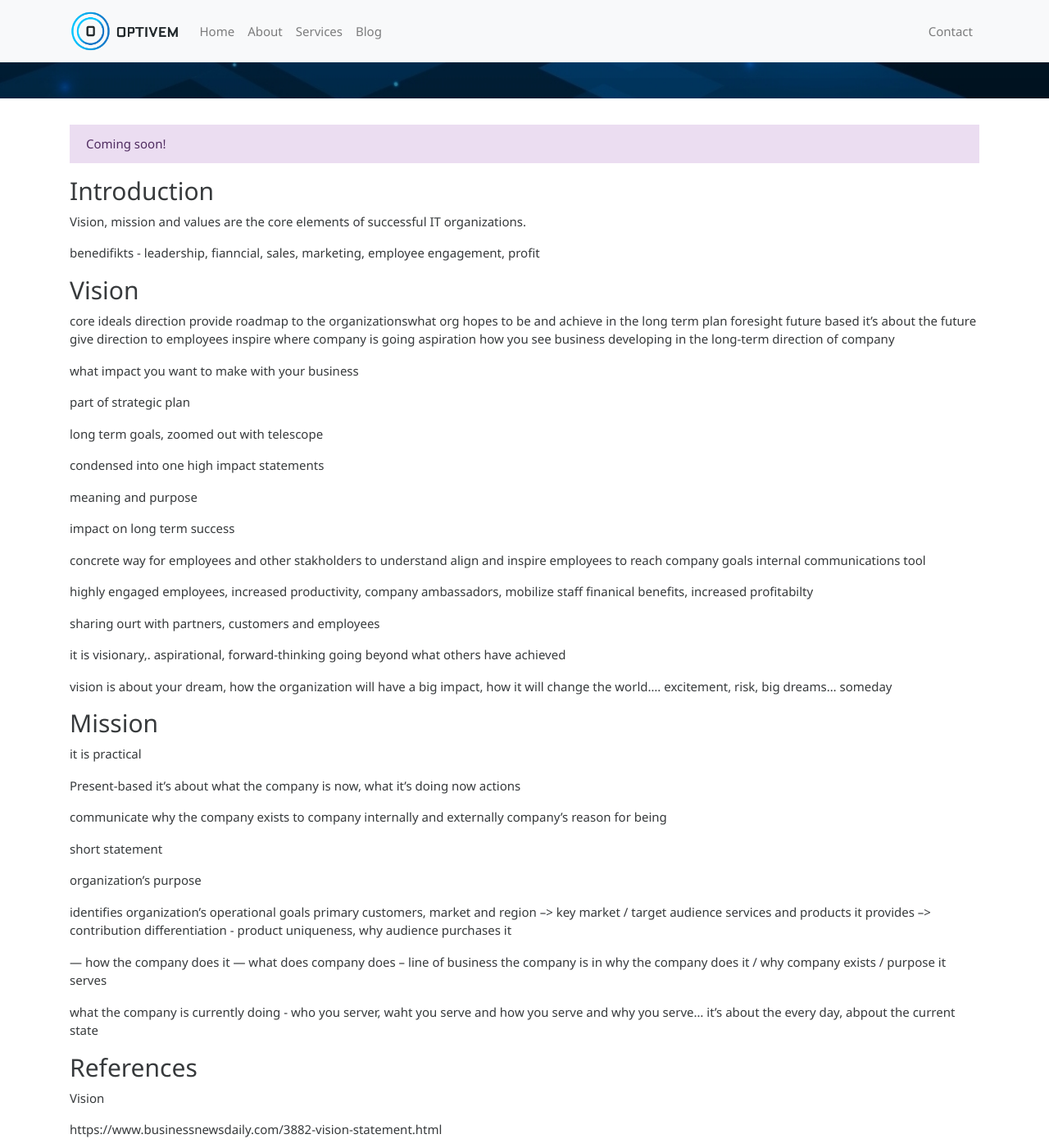
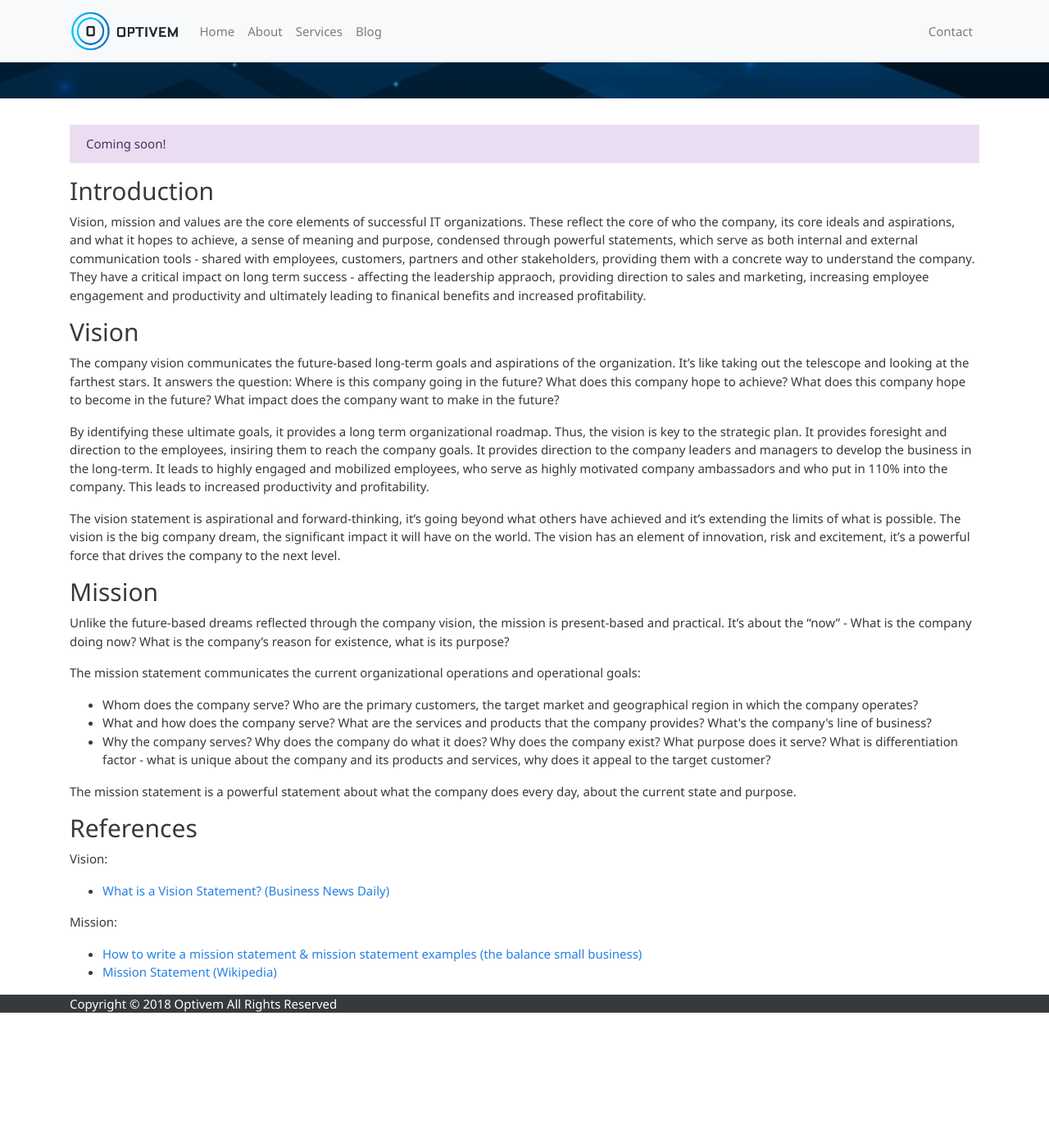
Before and after one commit to optivem/optivem.github.io, a Jekyll site: the page built from _pages/codex/vision.md, in a window 1280 px wide and 1400 px high, scrolled down 225 px. Shown: the whole window at 82% size. Built offline with Jekyll 4.4.1, drawn with Linux system fonts in a browser that asks for light colours; after the commit the page ends 1476 px from its top, so only the background shows below that; some of the changed text lies outside the part shown.

Commit message:
#35 Codex - Vision

```diff
--- a/_pages/codex/vision.md
+++ b/_pages/codex/vision.md
@@ -1,7 +1,7 @@
 ---
 layout: page
 title: Vision
-description: Vision statements are at the heart of high performing IT organizations
+description: Vision and mission statements are at the heart of high performing IT organizations
 ---
 
 <div class="alert alert-info" role="alert">
@@ -10,99 +10,52 @@ description: Vision statements are at the heart of high performing IT organizati
 
 <h2>Introduction</h2>
 
-Vision, mission and values are the core elements of successful IT organizations.
-
-
-
-benedifikts - leadership, fianncial, sales, marketing, employee engagement, profit
+Vision, mission and values are the core elements of successful IT organizations. These reflect the core of who the company, its core ideals and aspirations, and what it hopes to achieve, a sense of meaning and purpose, condensed through powerful statements, which serve as both internal and external communication tools - shared with employees, customers, partners and other stakeholders, providing them with a concrete way to understand the company. They have a critical impact on long term success - affecting the leadership appraoch, providing direction to sales and marketing, increasing employee engagement and productivity and ultimately leading to finanical benefits and increased profitability.
 
 <h2>Vision</h2>
 
-core ideals
-direction
-provide roadmap to the organizationswhat org hopes to be and achieve in the long term plan
-foresight
-future based
-it's about the future
-give direction to employees
-inspire
-where company is going
-aspiration
-how you see business developing in the long-term
-direction of company
+The company vision communicates the future-based long-term goals and aspirations of the organization. It's like taking out the telescope and looking at the farthest stars. It answers the question: Where is this company going in the future? What does this company hope to achieve? What does this company hope to become in the future? What impact does the company want to make in the future?
 
-what impact you want to make with your business
+By identifying these ultimate goals, it provides a long term organizational roadmap. Thus, the vision is key to the strategic plan. It provides foresight and direction to the employees, insiring them to reach the company goals. It provides direction to the company leaders and managers to develop the business in the long-term. It leads to highly engaged and mobilized employees, who serve as highly motivated company ambassadors and who put in 110% into the company. This leads to increased productivity and profitability.
 
-part of strategic plan
-
-long term goals, zoomed out with telescope
-
-
-condensed into one high impact statements
-
-meaning and purpose
-
-impact on long term success
-
-concrete way for employees and other stakholders to understand
-align and inspire employees to reach company goals
-internal communications tool
-
-
-
-highly engaged employees, increased productivity, company ambassadors, mobilize staff
-finanical benefits, increased profitabilty
-
-sharing ourt  with partners, customers and employees
-
-it is visionary,. aspirational, forward-thinking
-going beyond what others have achieved
-
-
-vision is about your dream, how the organization will have a big impact, how it will change the world.... excitement, risk, big dreams... someday
+The vision statement is aspirational and forward-thinking, it's going beyond what others have achieved and it's extending the limits of what is possible. The vision is the big company dream, the significant impact it will have on the world. The vision has an element of innovation, risk and excitement, it's a powerful force that drives the company to the next level.
 
 <h2>Mission</h2>
 
-it is practical
+Unlike the future-based dreams reflected through the company vision, the mission is present-based and practical. It's about the "now" - What is the company doing now? What is the company's reason for existence, what is its purpose?
 
-Present-based
-it's about what the company is now, what it's doing now
-actions
+The mission statement communicates the current organizational operations and operational goals:
 
-communicate why the company exists to company internally and externally
-company's reason for being
+<ul>
+	<li>Whom does the company serve? Who are the primary customers, the target market and geographical region in which the company operates?</li>
+	<li>What and how does the company serve? What are the services and products that the company provides? What's the company's line of business?</li>
+	<li>Why the company serves? Why does the company do what it does? Why does the company exist? What purpose does it serve? What is differentiation factor - what is unique about the company and its products and services, why does it appeal to the target customer?</li>
+</ul>
 
-short statement
+The mission statement is a powerful statement about what the company does every day, about the current state and purpose.
 
-organization's purpose
+<h2>References</h2>
 
-identifies organization's operational goals
-primary customers, market and region --> key market / target audience
-services and products it provides --> contribution
-differentiation - product uniqueness, why audience purchases it
+Vision:
 
---- how the company does it
---- what does company does -- line of business the company is in
-why the company does it / why company exists / purpose it serves
+<ul>
+	<li><a href="https://www.businessnewsdaily.com/3882-vision-statement.html" target="_blank">What is a Vision Statement? (Business News Daily)</a></li>
+</ul>
 
-what the company is currently doing - who you server, waht you serve and how you serve and why you serve... it's about the every day, abpout the current state
+Mission:
+
+<ul>
+
+	<li><a href="https://www.thebalancesmb.com/how-to-write-a-mission-statement-2948001 " target="_blank">How to write a mission statement & mission statement examples (the balance small business)</a></li>
+	<li><a href="https://en.m.wikipedia.org/wiki/Mission_statement" target="_blank">Mission Statement (Wikipedia)</a></li>
+</ul>
 
 
 
 
-<h2>References</h2>
 
 
-Vision
-
-https://www.businessnewsdaily.com/3882-vision-statement.html
-
-Mission
-
-https://en.m.wikipedia.org/wiki/Mission_statement
-
-https://www.thebalancesmb.com/how-to-write-a-mission-statement-2948001
-
-
-
+<!-- TODO -->
+<!--
 Values
+-->
```
